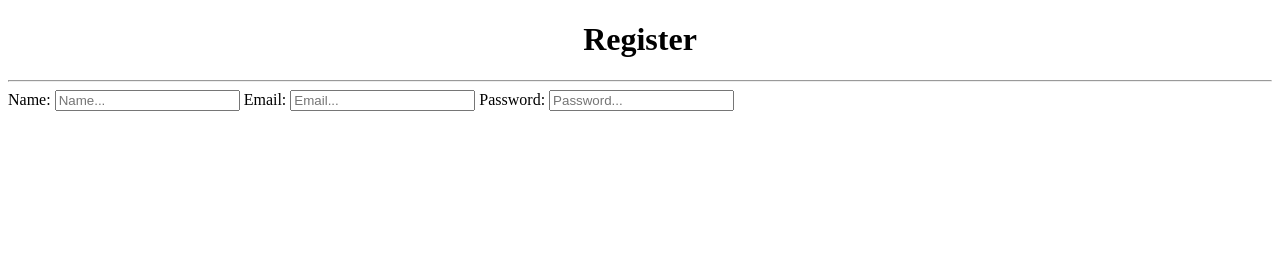
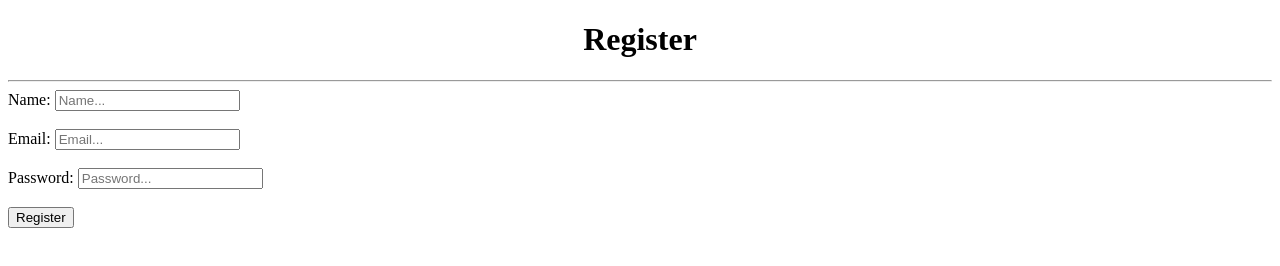
Before and after one commit to caleosun123/bored, a plain HTML site: page static/register.html in a window 1280 px wide. Drawn offline with Linux system fonts and the light colour scheme.

Commit message:
Update register.html

```diff
--- a/static/register.html
+++ b/static/register.html
@@ -7,11 +7,12 @@
     <h1 align="center">Register</h1><hr>
     <form action="/register" method="post">
       <label for="name">Name:</label>
-      <input type="text" name="name" id="name" placeholder="Name..." required>
+      <input type="text" name="name" id="name" placeholder="Name..." required><br><br>
       <label for="email">Email:</label>
-      <input type="email" name="email" id="email" placeholder="Email..." required>
+      <input type="email" name="email" id="email" placeholder="Email..." required><br><br>
       <label for="password">Password:</label>
-      <input type="password" name="password" id="password" placeholder="Password..." required>
+      <input type="password" name="password" id="password" placeholder="Password..." required><br><br>
+      <input type="submit" value="Register">
     </form>
   </body>
 </html>
```
